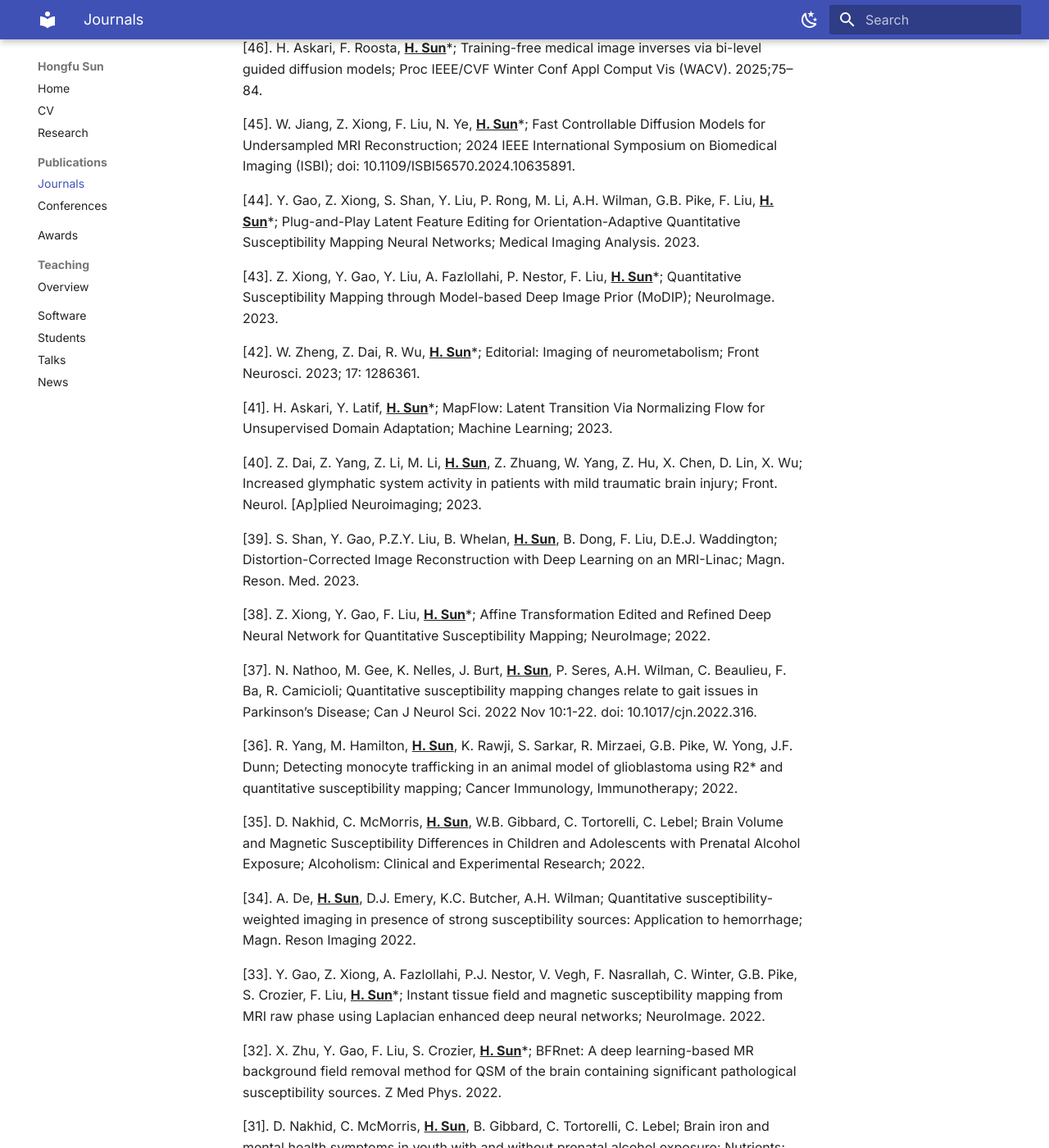
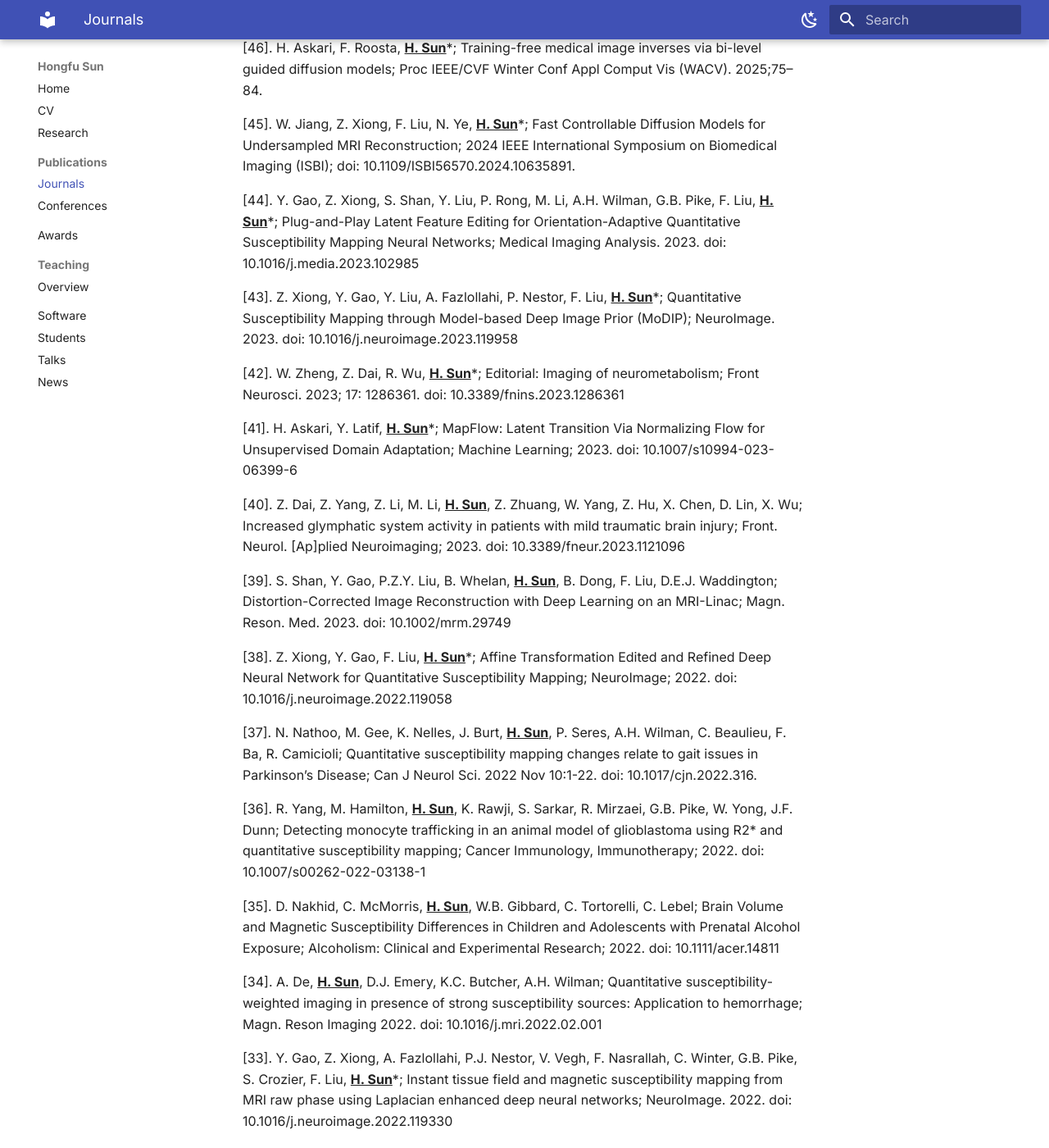
Before and after one commit to sunhongfu/sunhongfu.github.io, an MkDocs documentation site: the page built from docs/publications/journals.md, in a window 1280 px wide and 1400 px high, scrolled down 386 px. Shown: the whole window at 82% size. Built offline with MkDocs 1.6.1 and Material for MkDocs 9.7.7, drawn with Linux system fonts in a browser that asks for light colours; some of the changed text lies outside the part shown.

Commit message:
add DOIs

```diff
--- a/docs/publications/journals.md
+++ b/docs/publications/journals.md
@@ -1,40 +1,40 @@
 # Conference Proceedings
 
-[49]. X. Zhu, Y. Gao, Z. Xiong, W. Jiang, F. Liu, <u>**H. Sun**</u>*; DIP-UP: Deep Image Prior for Unwrapping Phase; Information. 2025; 16 (7):592.
+[49]. X. Zhu, Y. Gao, Z. Xiong, W. Jiang, F. Liu, <u>**H. Sun**</u>*; DIP-UP: Deep Image Prior for Unwrapping Phase; Information. 2025; 16 (7):592. doi: 10.3390/info16070592
 
-[48]. M. Li, C. Chen, Z. Xiong, Y. Liu, P. Rong, S. Shan, F. Liu, <u>**H. Sun**</u>, Y. Gao; Quantitative susceptibility mapping via deep neural networks with iterative reverse concatenations and recurrent modules; Med Phys. 2025.
+[48]. M. Li, C. Chen, Z. Xiong, Y. Liu, P. Rong, S. Shan, F. Liu, <u>**H. Sun**</u>, Y. Gao; Quantitative susceptibility mapping via deep neural networks with iterative reverse concatenations and recurrent modules; Med Phys. 2025. doi: 10.1002/mp.17726
 
-[47]. T. Ding, Y. Gao, Z. Xiong, F. Liu, M.A. Cloos, <u>**H. Sun**</u>*; MRF-Mixer: A simulation-based deep learning framework for accelerated and accurate magnetic resonance fingerprinting reconstruction; Information. 2023;16(3):218.
+[47]. T. Ding, Y. Gao, Z. Xiong, F. Liu, M.A. Cloos, <u>**H. Sun**</u>*; MRF-Mixer: A simulation-based deep learning framework for accelerated and accurate magnetic resonance fingerprinting reconstruction; Information. 2023;16(3):218. doi: 10.3390/info16030218
 
 [46]. H. Askari, F. Roosta, <u>**H. Sun**</u>*; Training-free medical image inverses via bi-level guided diffusion models; Proc IEEE/CVF Winter Conf Appl Comput Vis (WACV). 2025;75–84.
 
 [45]. W. Jiang, Z. Xiong, F. Liu, N. Ye, <u>**H. Sun**</u>*; Fast Controllable Diffusion Models for Undersampled MRI Reconstruction; 2024 IEEE International Symposium on Biomedical Imaging (ISBI); doi: 10.1109/ISBI56570.2024.10635891.
 
-[44]. Y. Gao, Z. Xiong, S. Shan, Y. Liu, P. Rong, M. Li, A.H. Wilman, G.B. Pike, F. Liu, <u>**H. Sun**</u>*; Plug-and-Play Latent Feature Editing for Orientation-Adaptive Quantitative Susceptibility Mapping Neural Networks; Medical Imaging Analysis. 2023.
+[44]. Y. Gao, Z. Xiong, S. Shan, Y. Liu, P. Rong, M. Li, A.H. Wilman, G.B. Pike, F. Liu, <u>**H. Sun**</u>*; Plug-and-Play Latent Feature Editing for Orientation-Adaptive Quantitative Susceptibility Mapping Neural Networks; Medical Imaging Analysis. 2023. doi: 10.1016/j.media.2023.102985
 
-[43]. Z. Xiong, Y. Gao, Y. Liu, A. Fazlollahi, P. Nestor, F. Liu, <u>**H. Sun**</u>*; Quantitative Susceptibility Mapping through Model-based Deep Image Prior (MoDIP); NeuroImage. 2023.
+[43]. Z. Xiong, Y. Gao, Y. Liu, A. Fazlollahi, P. Nestor, F. Liu, <u>**H. Sun**</u>*; Quantitative Susceptibility Mapping through Model-based Deep Image Prior (MoDIP); NeuroImage. 2023. doi: 10.1016/j.neuroimage.2023.119958
 
-[42]. W. Zheng, Z. Dai, R. Wu, <u>**H. Sun**</u>*; Editorial: Imaging of neurometabolism; Front Neurosci. 2023; 17: 1286361.
+[42]. W. Zheng, Z. Dai, R. Wu, <u>**H. Sun**</u>*; Editorial: Imaging of neurometabolism; Front Neurosci. 2023; 17: 1286361. doi: 10.3389/fnins.2023.1286361
 
-[41]. H. Askari, Y. Latif, <u>**H. Sun**</u>*; MapFlow: Latent Transition Via Normalizing Flow for Unsupervised Domain Adaptation; Machine Learning; 2023.
+[41]. H. Askari, Y. Latif, <u>**H. Sun**</u>*; MapFlow: Latent Transition Via Normalizing Flow for Unsupervised Domain Adaptation; Machine Learning; 2023. doi: 10.1007/s10994-023-06399-6
 
-[40]. Z. Dai, Z. Yang, Z. Li, M. Li, <u>**H. Sun**</u>, Z. Zhuang, W. Yang, Z. Hu, X. Chen, D. Lin, X. Wu; Increased glymphatic system activity in patients with mild traumatic brain injury; Front. Neurol. [Ap]plied Neuroimaging; 2023.
+[40]. Z. Dai, Z. Yang, Z. Li, M. Li, <u>**H. Sun**</u>, Z. Zhuang, W. Yang, Z. Hu, X. Chen, D. Lin, X. Wu; Increased glymphatic system activity in patients with mild traumatic brain injury; Front. Neurol. [Ap]plied Neuroimaging; 2023. doi: 10.3389/fneur.2023.1121096
 
-[39]. S. Shan, Y. Gao, P.Z.Y. Liu, B. Whelan, <u>**H. Sun**</u>, B. Dong, F. Liu, D.E.J. Waddington; Distortion-Corrected Image Reconstruction with Deep Learning on an MRI-Linac; Magn. Reson. Med. 2023.
+[39]. S. Shan, Y. Gao, P.Z.Y. Liu, B. Whelan, <u>**H. Sun**</u>, B. Dong, F. Liu, D.E.J. Waddington; Distortion-Corrected Image Reconstruction with Deep Learning on an MRI-Linac; Magn. Reson. Med. 2023. doi: 10.1002/mrm.29749
 
-[38]. Z. Xiong, Y. Gao, F. Liu, <u>**H. Sun**</u>*; Affine Transformation Edited and Refined Deep Neural Network for Quantitative Susceptibility Mapping; NeuroImage; 2022.
+[38]. Z. Xiong, Y. Gao, F. Liu, <u>**H. Sun**</u>*; Affine Transformation Edited and Refined Deep Neural Network for Quantitative Susceptibility Mapping; NeuroImage; 2022. doi: 10.1016/j.neuroimage.2022.119058
 
 [37]. N. Nathoo, M. Gee, K. Nelles, J. Burt, <u>**H. Sun**</u>, P. Seres, A.H. Wilman, C. Beaulieu, F. Ba, R. Camicioli; Quantitative susceptibility mapping changes relate to gait issues in Parkinson’s Disease; Can J Neurol Sci. 2022 Nov 10:1-22. doi: 10.1017/cjn.2022.316.
 
-[36]. R. Yang, M. Hamilton, <u>**H. Sun**</u>, K. Rawji, S. Sarkar, R. Mirzaei, G.B. Pike, W. Yong, J.F. Dunn; Detecting monocyte trafficking in an animal model of glioblastoma using R2* and quantitative susceptibility mapping; Cancer Immunology, Immunotherapy; 2022.
+[36]. R. Yang, M. Hamilton, <u>**H. Sun**</u>, K. Rawji, S. Sarkar, R. Mirzaei, G.B. Pike, W. Yong, J.F. Dunn; Detecting monocyte trafficking in an animal model of glioblastoma using R2* and quantitative susceptibility mapping; Cancer Immunology, Immunotherapy; 2022. doi: 10.1007/s00262-022-03138-1
 
-[35]. D. Nakhid, C.  McMorris, <u>**H. Sun**</u>, W.B. Gibbard, C. Tortorelli, C.  Lebel; Brain Volume and Magnetic Susceptibility Differences in Children and Adolescents with Prenatal Alcohol Exposure; Alcoholism: Clinical and Experimental Research; 2022.
+[35]. D. Nakhid, C.  McMorris, <u>**H. Sun**</u>, W.B. Gibbard, C. Tortorelli, C.  Lebel; Brain Volume and Magnetic Susceptibility Differences in Children and Adolescents with Prenatal Alcohol Exposure; Alcoholism: Clinical and Experimental Research; 2022. doi: 10.1111/acer.14811
 
-[34]. A. De, <u>**H. Sun**</u>, D.J. Emery, K.C. Butcher, A.H. Wilman; Quantitative susceptibility-weighted imaging in presence of strong susceptibility sources: Application to hemorrhage; Magn. Reson Imaging 2022.
+[34]. A. De, <u>**H. Sun**</u>, D.J. Emery, K.C. Butcher, A.H. Wilman; Quantitative susceptibility-weighted imaging in presence of strong susceptibility sources: Application to hemorrhage; Magn. Reson Imaging 2022. doi: 10.1016/j.mri.2022.02.001
 
-[33]. Y. Gao, Z. Xiong, A. Fazlollahi, P.J. Nestor, V. Vegh, F. Nasrallah, C. Winter, G.B. Pike, S. Crozier, F. Liu, <u>**H. Sun**</u>*; Instant tissue field and magnetic susceptibility mapping from MRI raw phase using Laplacian enhanced deep neural networks; NeuroImage. 2022.
+[33]. Y. Gao, Z. Xiong, A. Fazlollahi, P.J. Nestor, V. Vegh, F. Nasrallah, C. Winter, G.B. Pike, S. Crozier, F. Liu, <u>**H. Sun**</u>*; Instant tissue field and magnetic susceptibility mapping from MRI raw phase using Laplacian enhanced deep neural networks; NeuroImage. 2022. doi: 10.1016/j.neuroimage.2022.119330
 
-[32]. X. Zhu, Y. Gao, F. Liu, S. Crozier, <u>**H. Sun**</u>*; BFRnet: A deep learning-based MR background field removal method for QSM of the brain containing significant pathological susceptibility sources. Z Med Phys. 2022.
+[32]. X. Zhu, Y. Gao, F. Liu, S. Crozier, <u>**H. Sun**</u>*; BFRnet: A deep learning-based MR background field removal method for QSM of the brain containing significant pathological susceptibility sources. Z Med Phys. 2022. doi: 10.1016/j.zemedi.2022.01.006
 
 [31]. D. Nakhid, C.  McMorris, <u>**H. Sun**</u>, B. Gibbard, C. Tortorelli, C.  Lebel; Brain iron and mental health symptoms in youth with and without prenatal alcohol exposure; Nutrients; 2022.
 
```
